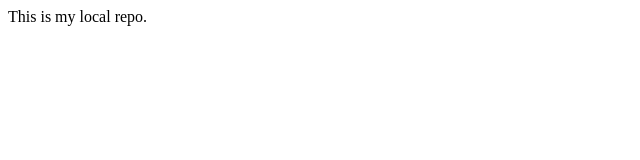
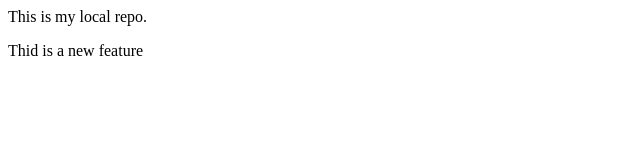
Before and after one commit to DRBdebajyoti/LocalRepo, a plain HTML site: page index.html in a window 1280 px wide. Shown: the whole page, without its empty margins (0-640 px from the left). Drawn offline with Linux system fonts and the light colour scheme.

Commit message:
Add feature

```diff
--- a/index.html
+++ b/index.html
@@ -1,3 +1,6 @@
 <p>
     This is my local repo.
 </p>
+<p>
+    Thid is a new feature
+</p>
```
